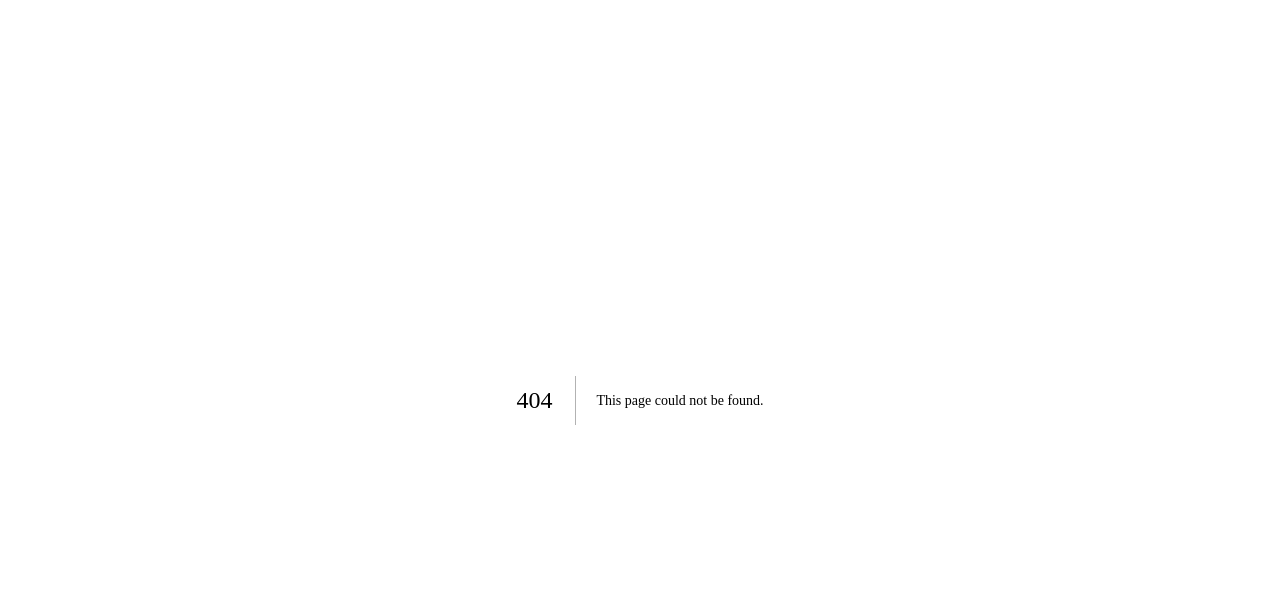
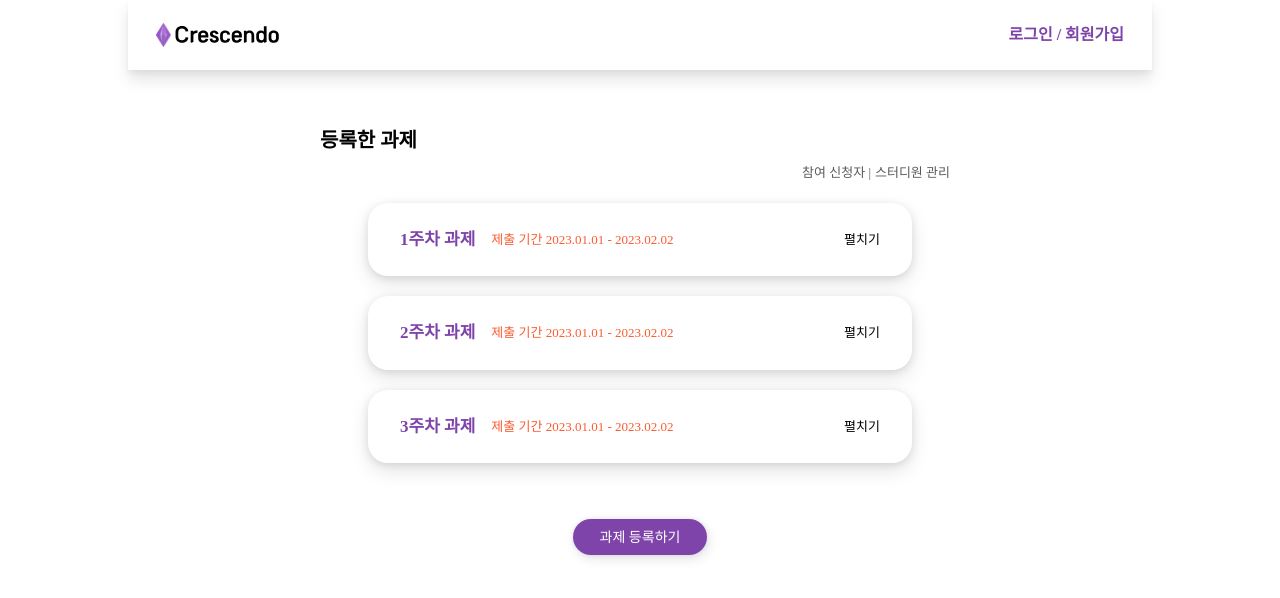
Before and after one commit to crescenders/crescendo-frontend, a Next.js app: page /studymanage/assignment/1 in a window 1280 px wide. Before the commit this address had no page. Shown: the top 598 px of the page. Built offline with nearby package versions, Linux system fonts and the light colour scheme.

Commit message:
[CRES-37] feat: 등록한 작성 페이지 구현 #14

```diff
--- /dev/null
+++ b/src/components/manage/AssignmentCard.tsx
@@ -0,0 +1,80 @@
+import { useEffect, useState } from 'react';
+import tw from 'tailwind-styled-components';
+
+export type AssignmentListType = {
+  id?: number;
+  week: number;
+  period: string;
+  content: string;
+  initialFolding?: boolean;
+};
+
+const AssignmentCard = ({
+  week,
+  period,
+  content,
+  initialFolding,
+}: AssignmentListType) => {
+  const [isFold, setIsFold] = useState(true);
+  useEffect(() => {
+    if (initialFolding === false) {
+      setIsFold(false);
+    }
+  }, []);
+  return (
+    <>
+      {isFold ? (
+        <StudyCard className="py-6">
+          <div className="flex justify-between items-center">
+            <div className="flex items-center ">
+              <span className="font-bold text-brand text-17">
+                {week}주차 과제
+              </span>
+              <span className="text-status-error text-13 font-medium ml-4">
+                제출 기간 {period}
+              </span>
+            </div>
+            <span
+              className="cursor-pointer text-13"
+              onClick={() => setIsFold(false)}
+            >
+              펼치기
+            </span>
+          </div>
+        </StudyCard>
+      ) : (
+        <StudyCard className="pb-8">
+          <div className="flex justify-between items-center mb-[60px]">
+            <div className="flex flex-col gap-y-1">
+              <span className="font-bold text-brand text-17">
+                {week}주차 과제
+              </span>
+              <span className="text-status-error text-13 font-medium">
+                제출 기간 {period}
+              </span>
+            </div>
+            <span
+              className="cursor-pointer text-13"
+              onClick={() => setIsFold(true)}
+            >
+              접기
+            </span>
+          </div>
+          <span>{content}</span>
+        </StudyCard>
+      )}
+    </>
+  );
+};
+
+export default AssignmentCard;
+
+const StudyCard = tw.div`
+  shadow-studyCard
+  h-fit
+  w-[544px]
+  rounded-[20px]
+  bg-white
+  px-8
+  pt-8
+`;
--- /dev/null
+++ b/src/pages/studymanage/assignment/[id].tsx
@@ -0,0 +1,118 @@
+import Button from '@components/common/Button';
+import PageLayout from '@components/common/PageLayout';
+import AssignmentCard, {
+  AssignmentListType,
+} from '@components/manage/AssignmentCard';
+import Image from 'next/image';
+import tw from 'tailwind-styled-components';
+
+const ASSIGNMENT_LIST: AssignmentListType[] = [
+  {
+    id: 1,
+    week: 1,
+    period: '2023.01.01 - 2023.02.02',
+    content: '과제설명과제설명과제설명과제설명과제설명과제설명과제설명과제설명',
+  },
+  {
+    id: 2,
+    week: 2,
+    period: '2023.01.01 - 2023.02.02',
+    content: '과제설명과제설명과제설명과제설명과제설명과제설명과제설명과제설명',
+  },
+  {
+    id: 3,
+    week: 3,
+    period: '2023.01.01 - 2023.02.02',
+    content: '과제설명과제설명과제설명과제설명과제설명과제설명과제설명과제설명',
+  },
+];
+
+const Assignment = () => {
+  return (
+    <PageLayout>
+      <TitleArea>
+        <Title>등록한 과제</Title>
+      </TitleArea>
+      <div className="flex gap-x-1 text-13 text-text-secondary justify-end mr-[202px] mt-2 cursor-pointer">
+        <span>참여 신청자 | </span>
+        <span>스터디원 관리</span>
+      </div>
+      {ASSIGNMENT_LIST.length > 0 ? (
+        ASSIGNMENT_LIST.length === 1 ? (
+          <StudyList>
+            {ASSIGNMENT_LIST.map(({ id, week, period, content }) => (
+              <AssignmentCard
+                key={id}
+                week={week}
+                period={period}
+                content={content}
+                initialFolding={false}
+              />
+            ))}
+            <Button className="w-[134px] h-9 mb-4 mt-9" text="과제 등록하기" />
+          </StudyList>
+        ) : (
+          <StudyList>
+            {ASSIGNMENT_LIST.map(({ id, week, period, content }) => (
+              <AssignmentCard
+                key={id}
+                week={week}
+                period={period}
+                content={content}
+              />
+            ))}
+            <Button className="w-[134px] h-9 mb-4 mt-9" text="과제 등록하기" />
+          </StudyList>
+        )
+      ) : (
+        <div className="flex justify-center items-center h-[60vh]">
+          <RegisterBox onClick={() => alert('과제 등록하기')}>
+            <Image
+              src={'/svg/plus.svg'}
+              width={24}
+              height={24}
+              alt="과제 등록하기"
+            />
+            <span className="text-14 text-text-secondary">과제 등록하기</span>
+          </RegisterBox>
+        </div>
+      )}
+    </PageLayout>
+  );
+};
+
+export default Assignment;
+
+const Title = tw.span`
+  text-20
+  font-bold
+`;
+
+const TitleArea = tw.div`
+  ml-48
+  mt-[125px]
+`;
+
+const StudyList = tw.div`
+  mt-5
+  flex
+  flex-col
+  items-center
+  gap-y-5
+`;
+
+const RegisterBox = tw.div`
+  border-dark
+  flex
+  h-[189px]
+  w-[621px]
+  cursor-pointer
+  flex-col
+  items-center
+  justify-center
+  gap-y-[9px]
+  rounded-lg
+  border-[2px]
+  border-dashed
+  bg-white
+`;
```
